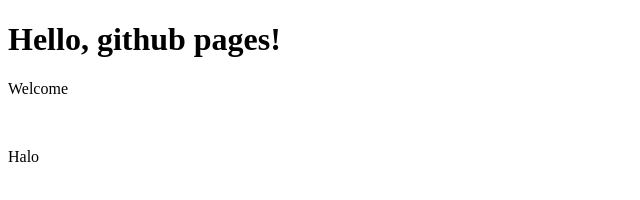
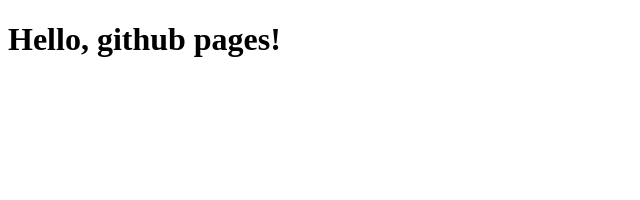
Before and after one commit to indriindri/indri.github.io, a plain HTML site: page index.html in a window 1280 px wide. Shown: the whole page, without its empty margins (0-640 px from the left). Drawn offline with Linux system fonts and the light colour scheme.

Commit message:
new notes

```diff
--- a/index.html
+++ b/index.html
@@ -10,8 +10,5 @@
     <h1>
         Hello, github pages!
     </h1>
-    <p>Welcome</p>
-    <br>
-    <p>Halo</p>
 </body>
 </html>
```
